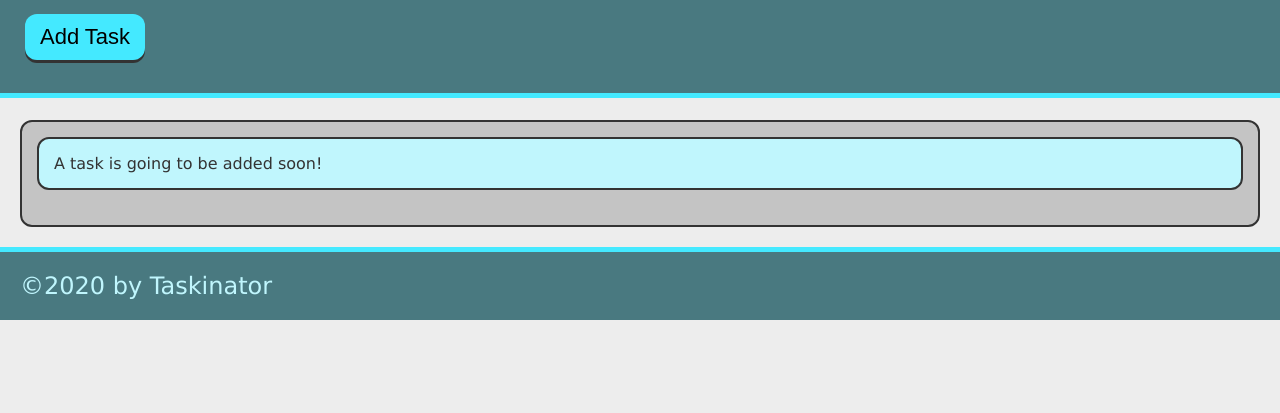
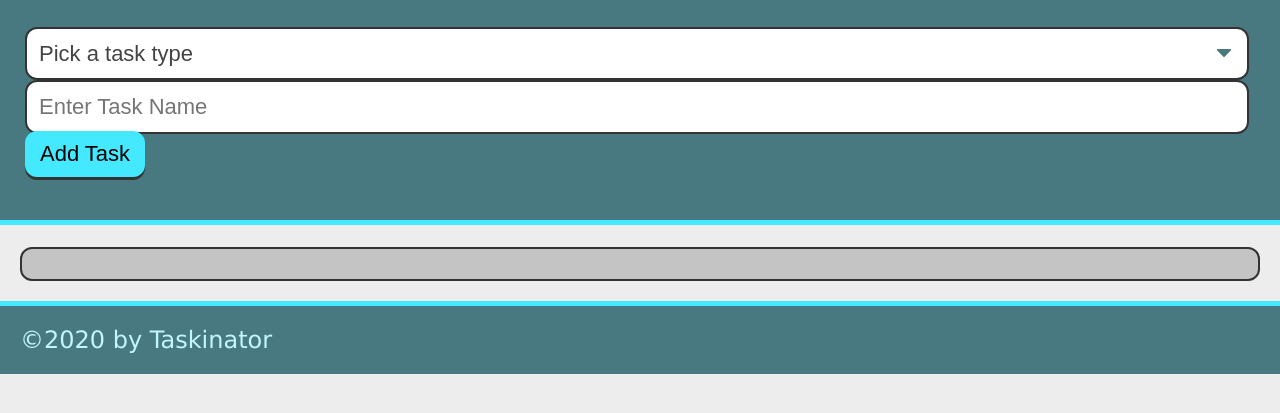
Before and after one commit to tsadiktalmudim/Taskinator, a plain HTML site: page index.html in a window 1280 px wide. Shown: the part 115-528 px from the top of the page. Drawn offline with Linux system fonts and the light colour scheme.

Commit message:
add select dropdown

```diff
--- a/index.html
+++ b/index.html
@@ -13,13 +13,23 @@
     <header>
         <h1 class="page-title">Taskinator</h1>
         <p>Click the button below to add a new task!</p>
-        <button class="btn" id="save-task">Add Task</button>
+        <form id="task-form">
+            <div class="form-group">
+                <select name="task-type" class="select-dropdown">
+                    <option value="" disabled selected>Pick a task type</option>
+                    <option value="Print">Home</option>
+                    <option value="Web">Dev</option>
+                    <option value="Mobile">Work</option>
+                </select>
+                <input type="text" name="task-name" placeholder="Enter Task Name" />
+                <button class="btn" id="save-task">Add Task</button>
+            </div>
+        </form>
     </header>
     <main>
         <section class="task-list-wrapper">
             <h2 class="list-title"></h2>
             <ul class="task-list" id="tasks-to-do">
-                <li class="task-item">A task is going to be added soon!</li>
             </ul>
         </section>
     </main>
```
